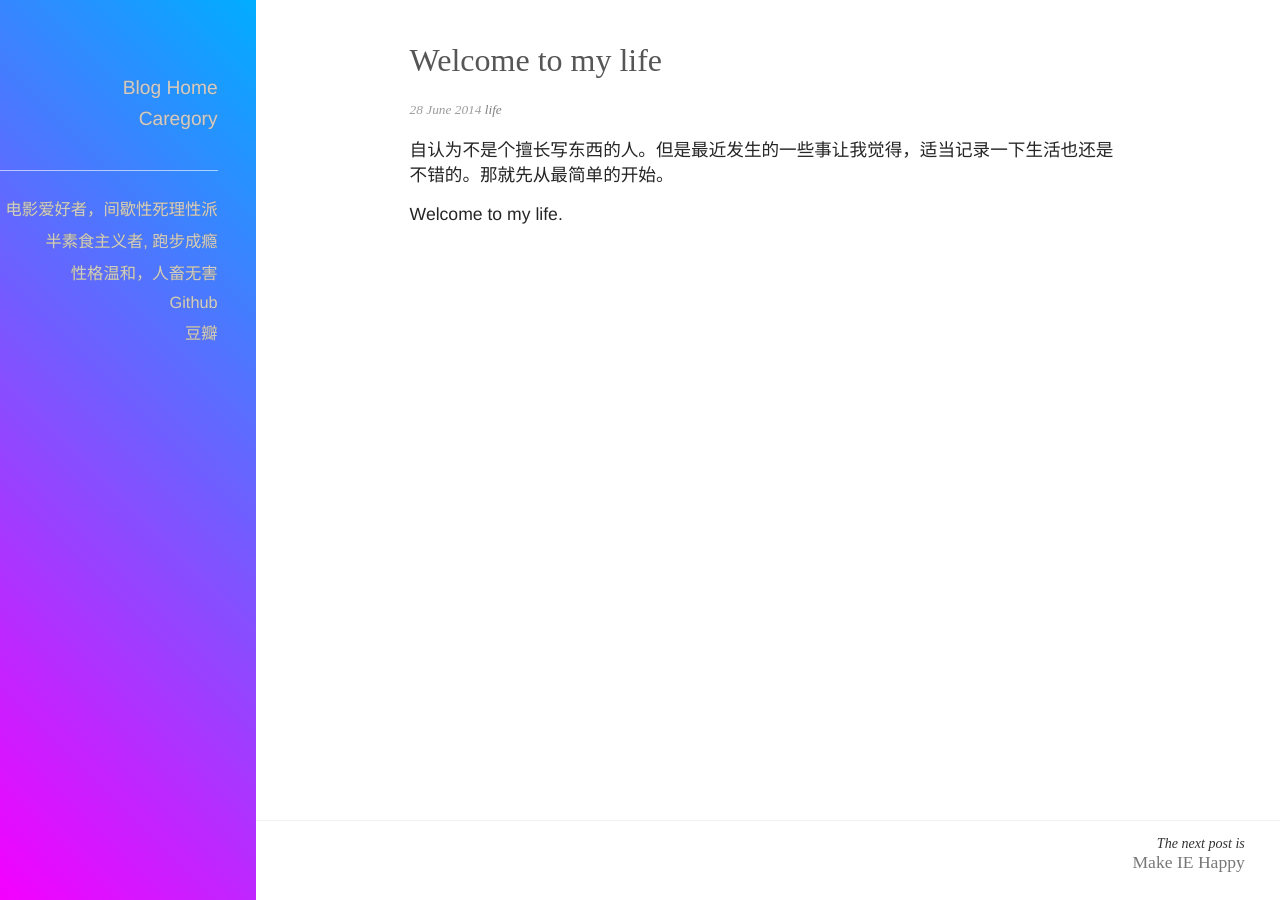
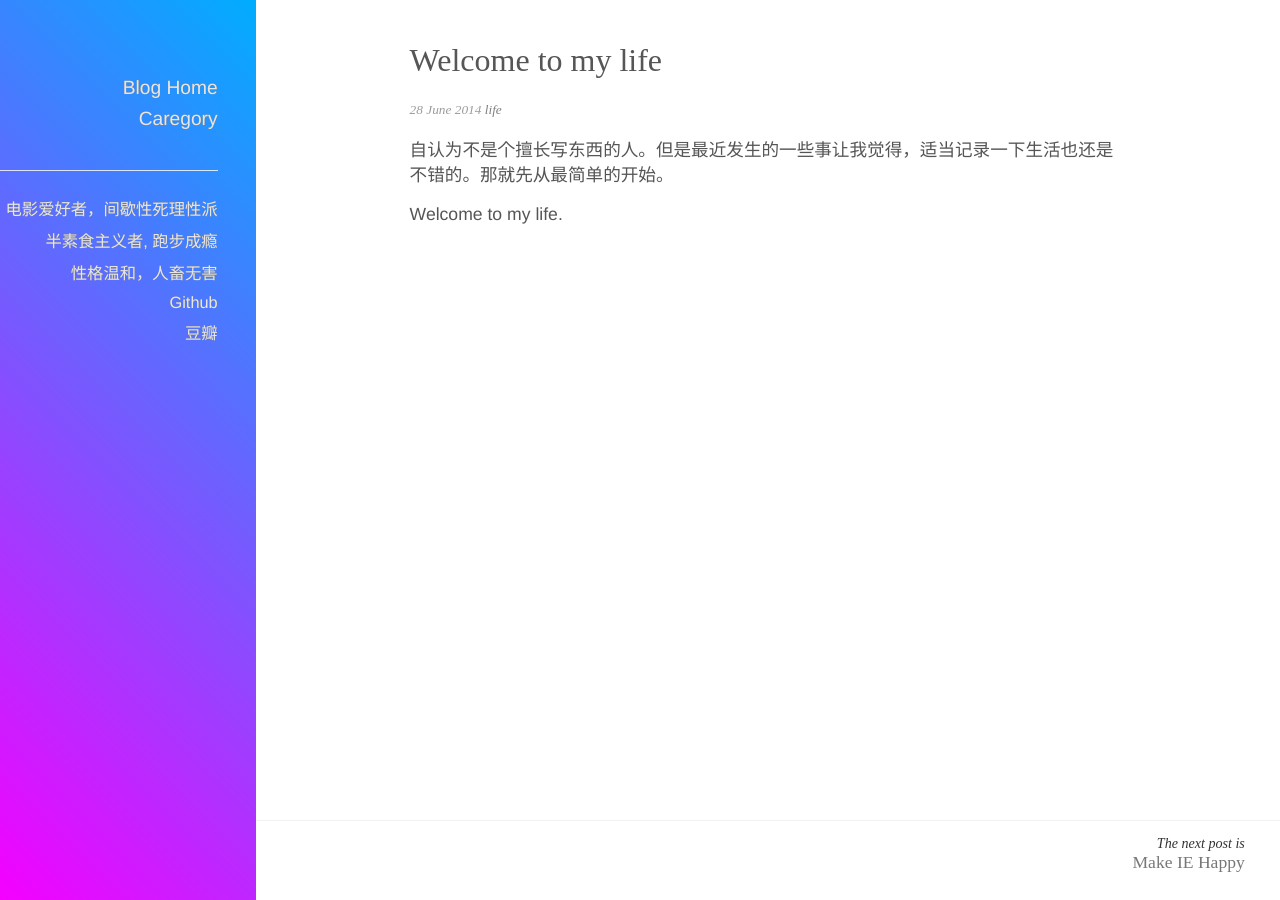
Before and after one commit to guotechfin/qar.github.io, a Jekyll site: the page built from _posts/2014-06-28-welcome-to-my-life.md, in a window 1280 px wide. Built offline with Jekyll 4.4.1, drawn with Linux system fonts in a browser that asks for light colours; Markdown is read by kramdown in place of the engine named in the settings.

Commit message:
update css

```diff
--- a/css/main.scss
+++ b/css/main.scss
@@ -3,6 +3,8 @@
 
 // Font
 $bodyfont : serif;
+$postFontColor: #555555;
+$postLinkColor: rgb(33, 103, 250);
 
 // Color
 $title-color: #565656;
@@ -20,6 +22,12 @@
         -ms-transition: $transition-property $transition-time $method;
          -o-transition: $transition-property $transition-time $method;
             transition: $transition-property $transition-time $method;
+}
+@mixin box-sizing($property) {
+  -webkit-box-sizing: $property;
+     -moz-box-sizing: $property;
+       -o-box-sizing: $property;
+          box-sizing: $property;
 }
 
 html {
@@ -54,7 +62,7 @@
   min-height: 100%;
   overflow: auto;
   padding-left: 20%;
-  box-sizing: border-box;
+  @include box-sizing(border-box);
 }
 
 #navbar {
@@ -83,13 +91,6 @@
   height: 80px;
 }
 
-//#main {
-//  margin: 0;
-//  float: left;
-//  height: 100%;
-//  width: 80%;
-//}
-
 #navbar ul {
   float: right;
   list-style: none;
@@ -98,7 +99,7 @@
   height: auto;
 
   margin-right: 15%;
-  box-sizing: border-box;
+  @include box-sizing(border-box);
 }
 
 #navbar ul li {
@@ -106,7 +107,7 @@
   text-align: right;
   width: 100%;
   height: auto;
-  color: rgba(255, 255, 255, 0.6);
+  color: rgba(255, 255, 255, 0.8);
   font-family: 'Helvetica';
   font-size: 1.2em;
   text-shadow: 0 0 gray, 0 0 gray;
@@ -123,7 +124,7 @@
   margin-top: 30%;
 }
 #navbar ul.desc {
-  border-top: 1px solid rgba(255, 255, 255, 0.6);
+  border-top: 1px solid rgba(255, 255, 255, 0.8);
   padding-top: 10%;
   font-size: 0.85em;
 }
@@ -137,7 +138,7 @@
   list-style: none;
   width: 100%;
   height: auto;
-  box-sizing: border-box;
+  @include box-sizing(border-box);
   margin-left: 0;
   padding-left: 0;
   margin-top: 0;
@@ -219,13 +220,24 @@
   width: 100%;
   margin: 0;
   padding: 2% 15% 0 15%;
-  box-sizing: border-box;
+  @include box-sizing(border-box);
 }
 
-.post .title {
-  font-weight: normal;
+.post {
+  .title {
+    font-weight: normal;
+  }
+  .content {
+    color: $postFontColor;
+    a {
+      color: $postLinkColor;
+    }
+    a:hover {
+      text-decoration: underline;
+    }
+  }
+
 }
-
 .page-brand {
   width: 100%;
   float: left;
@@ -260,7 +272,7 @@
   padding-top: 0.8em;
   border-top: 1px solid #eee;;
   opacity: 0.8;
-  box-sizing: border-box;
+  @include box-sizing(border-box);
   @include transition(all, 0.2s, ease-in-out);
 }
 .post-nav li:hover {
```
